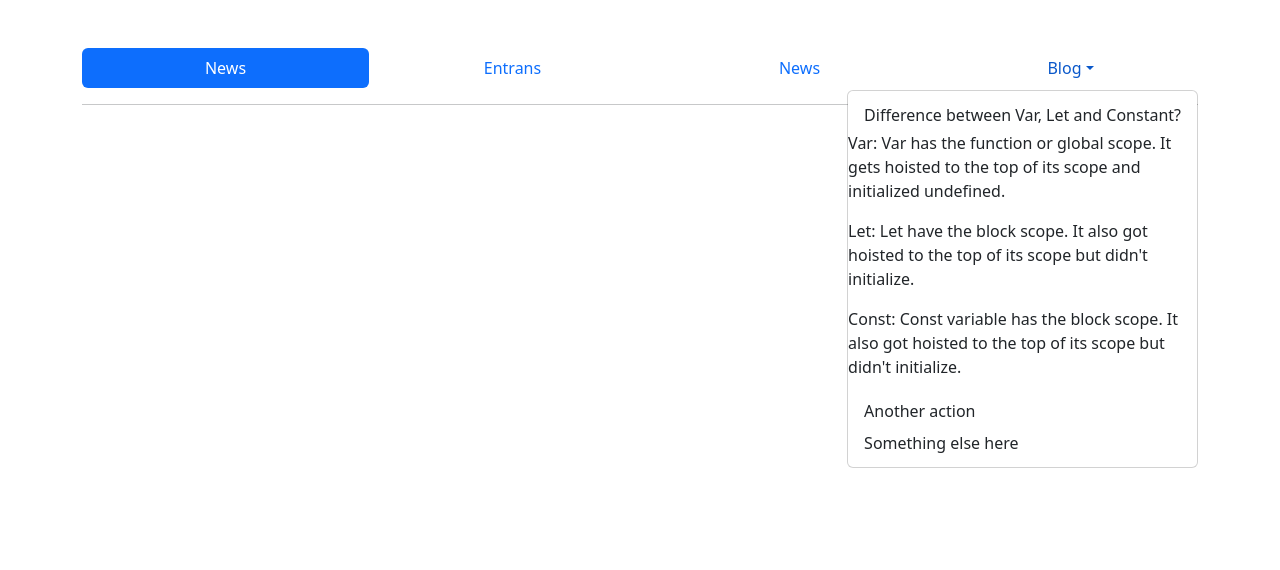
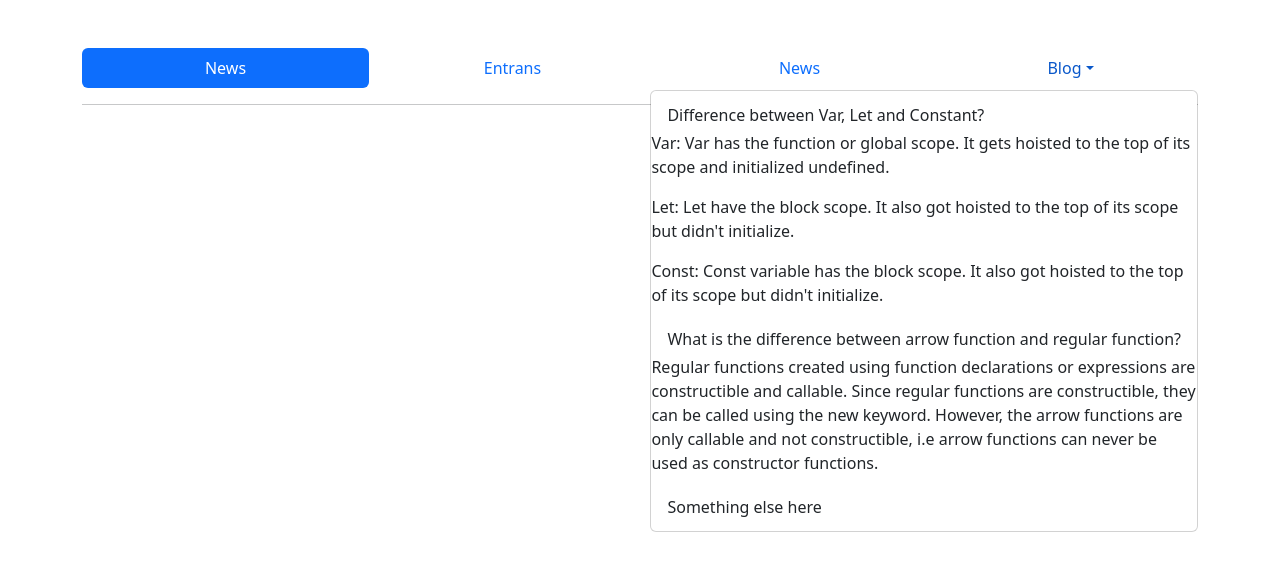
Before and after one commit to Sazzad25/news-site, a plain HTML site: page index.html in a window 1280 px wide. Both pictures are taken after a click on the button "Blog". Drawn offline with nearby package versions, Linux system fonts and the light colour scheme.

Commit message:
added second question in blog

```diff
--- a/index.html
+++ b/index.html
@@ -29,7 +29,13 @@
                         <p>Const: Const variable has the block scope. It also got hoisted to the top of its scope but
                             didn't initialize.</p>
                     </li>
-                    <li><a class="dropdown-item" href="#">Another action</a></li>
+                    <li><a class="dropdown-item" href="#">What is the difference between arrow function and regular
+                            function?</a>
+                        <p>Regular functions created using function declarations or expressions are constructible and
+                            callable. Since regular functions are constructible, they can be called using the new
+                            keyword. However, the arrow functions are only callable and not constructible, i.e arrow
+                            functions can never be used as constructor functions.</p>
+                    </li>
                     <li><a class="dropdown-item" href="#">Something else here</a></li>
                 </ul>
             </li>
```
